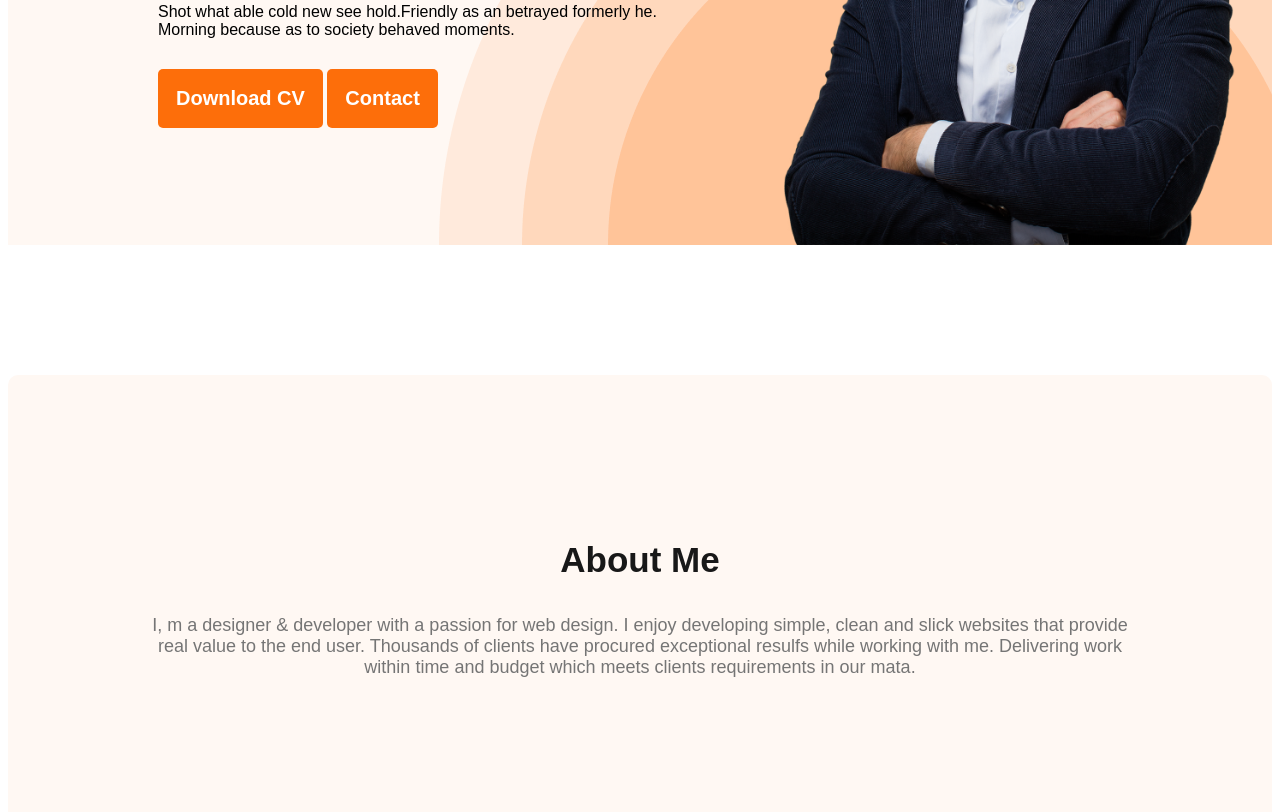
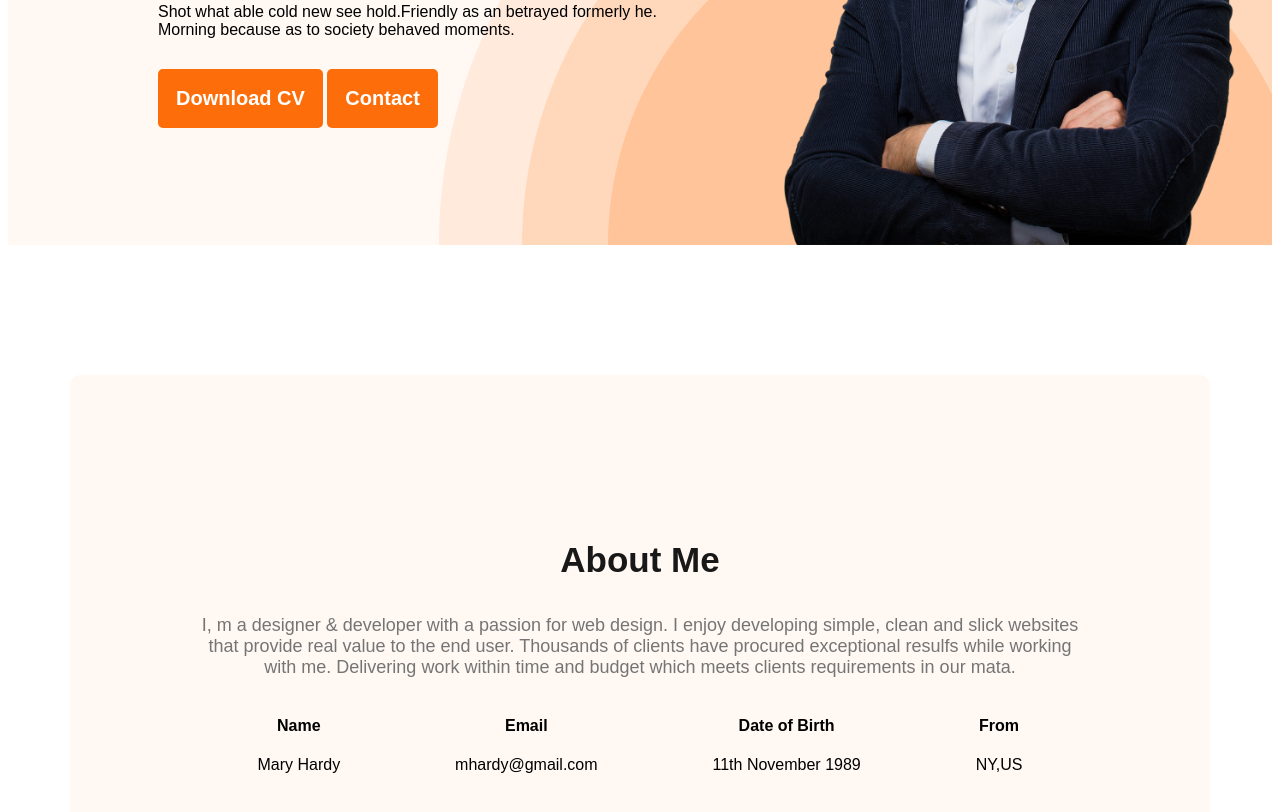
Before and after one commit to bibjaw99/ph_portfolio, a plain HTML site: page index.html in a window 1280 px wide. Shown: the part 514-1326 px from the top of the page. Drawn offline with Linux system fonts and the light colour scheme.

Commit message:
about done

```diff
--- a/css/style.css
+++ b/css/style.css
@@ -87,6 +87,10 @@ nav > a {
 }
 
 /* main section  */
+main {
+  max-width: 1140px;
+  margin: 0 auto;
+}
 
 /* about section */
 .about {
@@ -95,3 +99,10 @@ nav > a {
   background: #fff8f3;
   margin: 130px 0;
 }
+.about-info-container {
+  display: flex;
+  justify-content: space-around;
+}
+.about-info {
+  text-align: center;
+}
--- a/index.html
+++ b/index.html
@@ -47,6 +47,26 @@
           while working with me. Delivering work within time and budget which
           meets clients requirements in our mata.
         </p>
+        <div class="about-info-container">
+          <!-- .about-info*4>h4.info-title+p.info-des -->
+
+          <div class="about-info">
+            <h4 class="info-title">Name</h4>
+            <p class="info-des">Mary Hardy</p>
+          </div>
+          <div class="about-info">
+            <h4 class="info-title">Email</h4>
+            <p class="info-des">mhardy@gmail.com</p>
+          </div>
+          <div class="about-info">
+            <h4 class="info-title">Date of Birth</h4>
+            <p class="info-des">11th November 1989</p>
+          </div>
+          <div class="about-info">
+            <h4 class="info-title">From</h4>
+            <p class="info-des">NY,US</p>
+          </div>
+        </div>
       </section>
     </main>
     <footer></footer>
```
